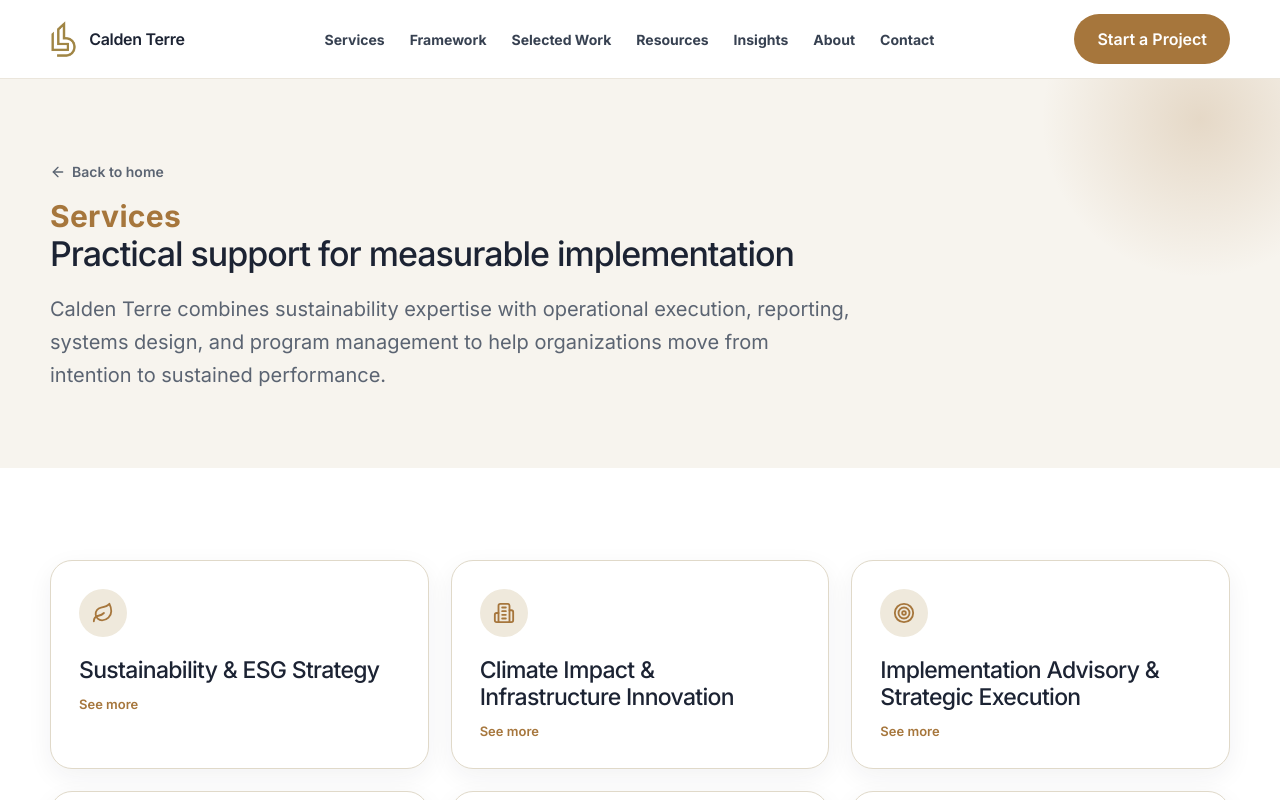
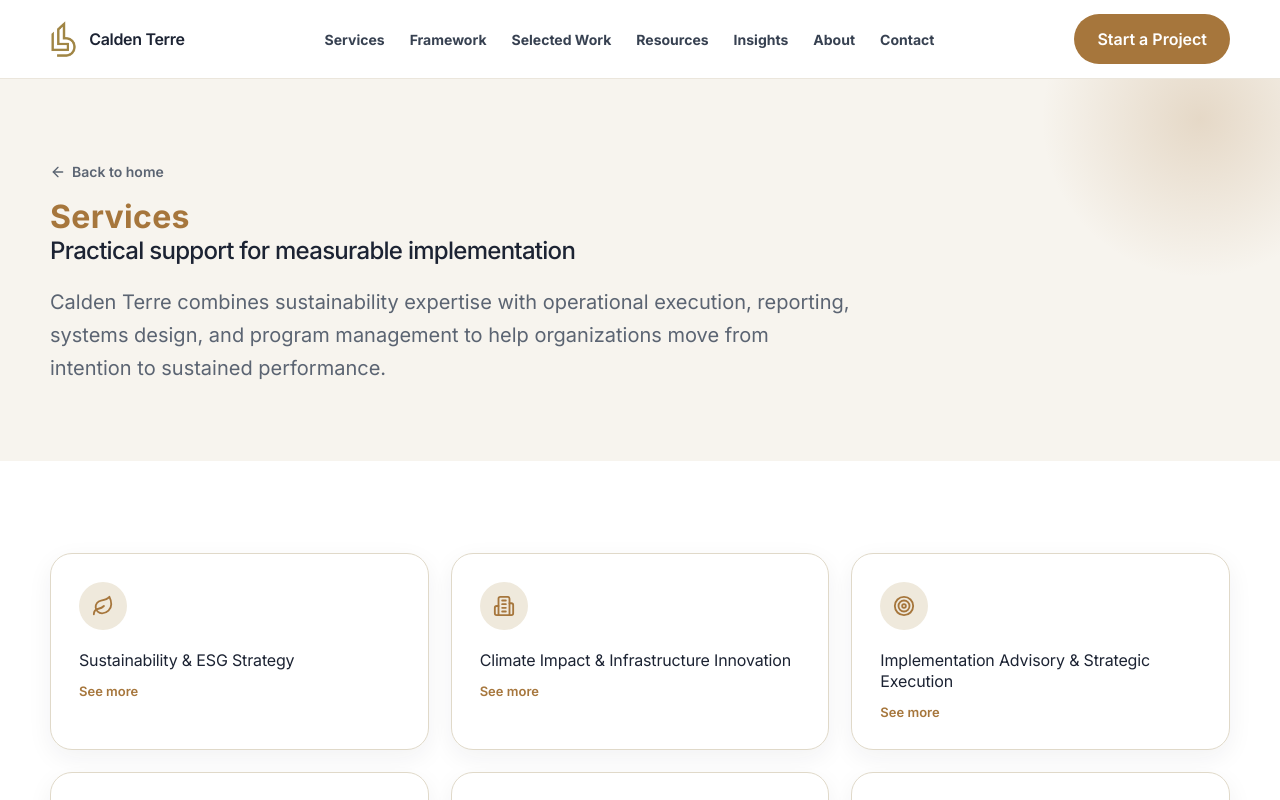
Before and after one commit to C-Terre/calden-terre-website, a Next.js app: page /services in a window 1280 px wide. Shown: the top 800 px of the page. Built offline with nearby package versions, Linux system fonts and the light colour scheme.

Commit message:
hero and eyebrow

```diff
--- a/app/globals.css
+++ b/app/globals.css
@@ -34,12 +34,13 @@ button,input,textarea{font:inherit}
 @keyframes heroArtFloat{0%,100%{transform:translateY(0)}50%{transform:translateY(-10px)}}
 @keyframes heroArtSheen{0%,55%{left:-60%}85%,100%{left:130%}}
 @media(max-width:640px){.hero-art{display:none}}
-.eyebrow{letter-spacing:.01em;font-size:clamp(22px,2.6vw,30px);font-weight:700;color:var(--terracotta);line-height:1.2}
+.eyebrow{letter-spacing:.01em;font-size:clamp(24px,2.8vw,32px);font-weight:700;color:var(--terracotta);line-height:1.2}
 h1,h2,h3{letter-spacing:-.03em;margin:0;font-weight:500}
-h1{font-size:clamp(24px,2.8vw,34px);line-height:1.15;max-width:900px}
+h3{font-weight:400;letter-spacing:-.01em}
+h1{font-size:clamp(18px,2vw,24px);line-height:1.25;max-width:900px}
 .hero h1{font-weight:700;font-size:clamp(38px,5vw,58px);line-height:1.1;max-width:760px}
-h2{font-size:clamp(22px,2.6vw,28px);line-height:1.2}
-h3{font-size:23px;line-height:1.18}
+h2{font-size:clamp(18px,2vw,24px);line-height:1.25}
+h3{font-size:16px;line-height:1.3}
 .lead{font-size:20px;line-height:1.65;color:var(--body);max-width:760px}
 .hero-actions{display:flex;gap:14px;flex-wrap:wrap;margin-top:30px}
 .hero-panel{position:relative;min-height:460px;border:1px solid var(--line);border-radius:32px;background:radial-gradient(circle at 65% 35%,#fff 0,#faf8f3 38%,#ece5d5 100%);box-shadow:var(--shadow);padding:36px;display:grid;place-items:center;overflow:hidden}
@@ -55,7 +56,7 @@ h3{font-size:23px;line-height:1.18}
 .card--media{padding:0;overflow:hidden}
 .card--media .work-card-media{height:170px}
 .card-media-body{padding:36px 22px 22px}.card:hover{transform:translateY(-5px);box-shadow:var(--shadow)}
-.card p{color:var(--body);line-height:1.65;margin-bottom:0}
+.card p{color:#a3a9b0;line-height:1.55;margin-bottom:0;font-size:13px;font-weight:400}
 .icon-badge{width:48px;height:48px;border-radius:50%;display:grid;place-items:center;background:var(--cream-2);color:var(--terracotta);margin-bottom:20px}
 .framework{display:grid;grid-template-columns:repeat(6,1fr);gap:14px}.step{padding:22px 18px;border:1px solid var(--line);border-radius:18px;background:white;text-align:center}.step-num{width:34px;height:34px;border-radius:50%;display:grid;place-items:center;background:var(--terracotta);color:white;font-weight:600;margin:0 auto 12px}.step b{display:block;margin-bottom:7px}.step span{font-size:13px;color:var(--body);line-height:1.5}
 .page-hero{position:relative;padding:84px 0 56px;background:var(--cream);overflow:hidden}
--- a/app/page.tsx
+++ b/app/page.tsx
@@ -26,6 +26,6 @@ export default function Home(){return <>
 <Reveal><section className="section"><div className="container"><div className="section-head"><div><div className="eyebrow">Calden Terre Impact Framework</div><h2>A six-stage framework from discovery to sustained value</h2></div></div><div className="framework">{[["Discover","Assess current state"],["Strategize","Build the roadmap"],["Implement","Operationalize solutions"],["Measure","Track ESG & climate performance"],["Optimize","Improve systems and processes"],["Sustain","Embed long-term value"]].map((s,i)=><div className="step" key={s[0]}><div className="step-num">{i+1}</div><b>{s[0]}</b><span>{s[1]}</span></div>)}</div></div></section></Reveal>
 <Reveal><section className="section section-soft"><div className="container"><div className="section-head"><div><div className="eyebrow">Selected Work</div><h2>Evidence of practical execution across sustainability, climate, and governance work</h2></div></div><div className="grid-4">{work.map(([Icon,img,t,d])=>{const I=Icon as typeof Leaf;return <article className="card card--media" key={String(t)}><div className="work-card-media"><img src={String(img)} alt="" loading="lazy"/><span className="work-card-badge"><I size={18}/></span></div><div className="card-media-body"><h3>{String(t)}</h3><Collapsible>{String(d)}</Collapsible></div></article>})}</div><div style={{marginTop:30}}><Link className="btn btn-secondary" href="/selected-work">Explore Selected Work</Link></div></div></section></Reveal>
 <Reveal><section className="section resource-section section-soft"><div className="container"><div className="section-head"><div><div className="eyebrow">Resource</div><h2>Start here with a practical first step toward clear, achievable action</h2></div></div><div className="resource-card"><div><span className="resource-badge">20-Page Workbook</span><h3>The Implementation Gap Assessment</h3><p>A practical self-assessment and action guide for SMEs and CDFIs. Includes a full fillable workbook: a gap tracker, a prioritization scorecard, and a 30-day action plan, built around our Implementation Gap methodology.</p></div><ResourceCapture/></div></div></section></Reveal>
-<section className="statement-band"><div className="container"><div className="eyebrow">Our thesis</div><blockquote>Sustainability strategies rarely fail from lack of ambition. They fail in the gap between commitment and execution, and closing that gap is the whole of our work.</blockquote></div></section>
+<section className="statement-band"><div className="container"><div className="eyebrow">Our Thesis</div><blockquote>Sustainability strategies rarely fail from lack of ambition. They fail in the gap between commitment and execution, and closing that gap is the focus of our work.</blockquote></div></section>
 <Reveal><section className="section"><div className="container"><div className="section-head"><div><div className="eyebrow">Why Calden Terre</div><h2>Three things that make our approach different</h2></div></div><div className="grid-3"><div className="card"><div className="icon-badge"><Search size={22}/></div><h3>Implementation-focused</h3><Collapsible><p>We translate ambition into clear ownership, practical workflows, and measurable outcomes.</p></Collapsible></div><div className="card"><div className="icon-badge"><Network size={22}/></div><h3>Systems thinking</h3><Collapsible><p>We integrate sustainability into governance, operations, reporting, and decision-making.</p></Collapsible></div><div className="card"><div className="icon-badge"><TrendingUp size={22}/></div><h3>Long-term value</h3><Collapsible><p>We strengthen internal capabilities that support continuous improvement and lasting performance.</p></Collapsible></div></div></div></section></Reveal>
 </>}
--- a/components/PageShell.tsx
+++ b/components/PageShell.tsx
@@ -1,4 +1,4 @@
 import type { ReactNode } from "react";
 import Link from "next/link";
 import { ArrowLeft } from "lucide-react";
-export default function PageShell({eyebrow,title,description,children}:{eyebrow:string;title:string;description:string;children:ReactNode}){return <><section className="page-hero"><div className="page-hero-glow" aria-hidden="true"/><div className="container" style={{position:"relative"}}><Link href="/" className="back-link"><ArrowLeft size={16}/> Back to home</Link><div className="eyebrow">{eyebrow}</div><h1>{title}</h1><p className="lead">{description}</p></div></section>{children}</>}
+export default function PageShell({eyebrow,title,description,children}:{eyebrow:string;title:string;description:string;children:ReactNode}){return <><section className="page-hero"><div className="page-hero-glow" aria-hidden="true"/><div className="container" style={{position:"relative"}}><Link href="/" className="back-link hero-in-1"><ArrowLeft size={16}/> Back to home</Link><div className="eyebrow hero-in-2">{eyebrow}</div><h1 className="hero-in-3">{title}</h1><p className="lead hero-in-4">{description}</p></div></section>{children}</>}
```
Also changed, not shown: app/resources/page.tsx (+1 -1 lines).
